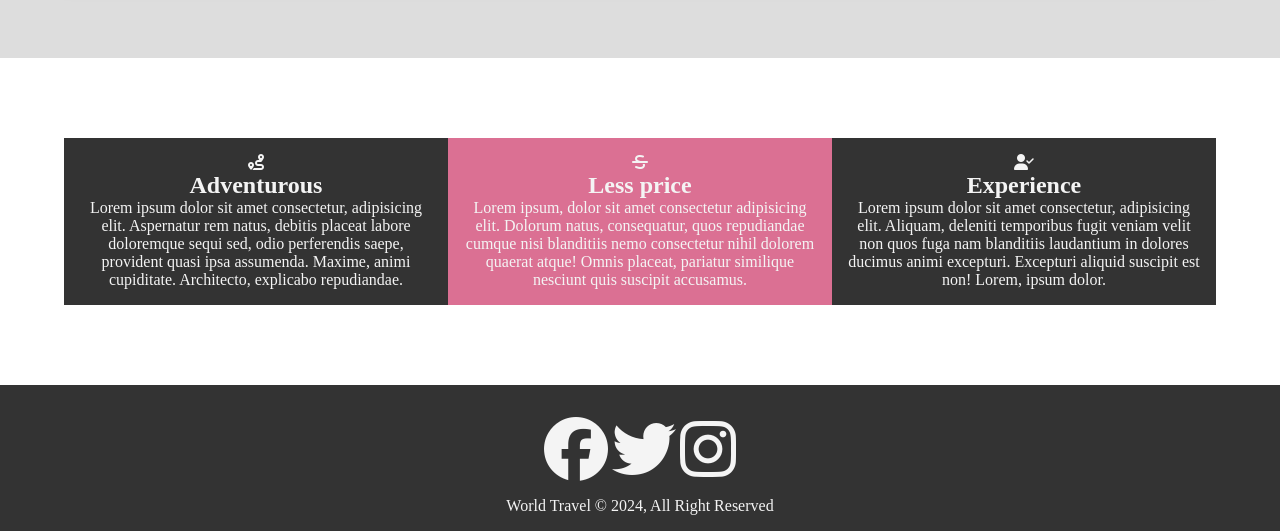
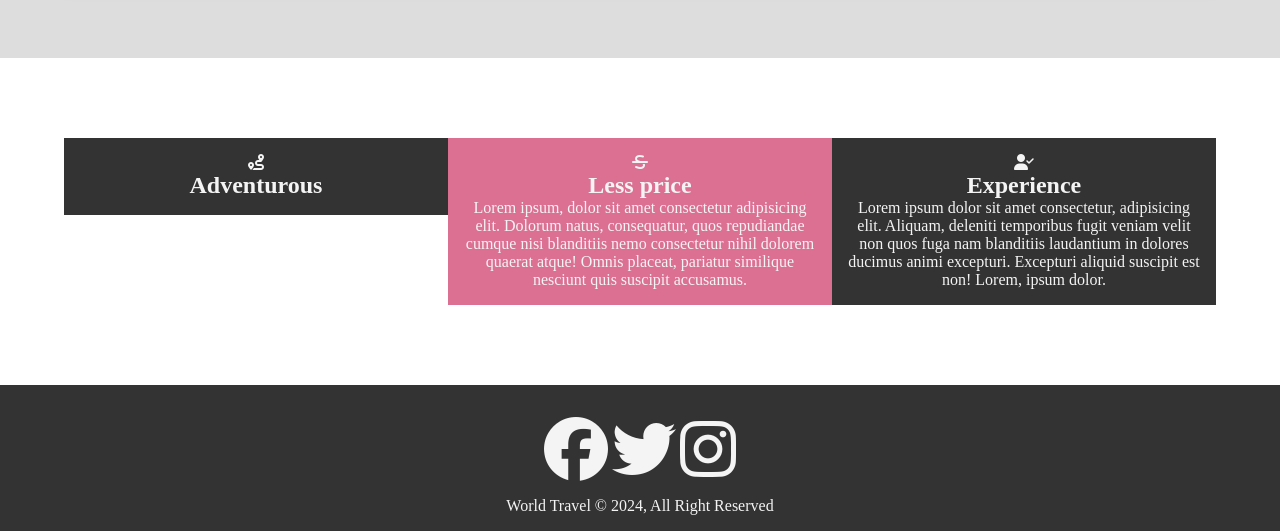
Before and after one commit to saad0918/Trip-guide, a website: page index.html in a window 1280 px wide. Shown: the part 1514-2045 px from the top of the page. Drawn offline with Linux system fonts and the light colour scheme; files whose address does not match are found by name.

Commit message:
Example commit

```diff
--- a/index.html
+++ b/index.html
@@ -51,7 +51,7 @@
             <div class="box box-1">
                 <i class="fas fa-route"></i>
                 <h2 class="md-heading">Adventurous</h2>
-                <p>Lorem ipsum dolor sit amet consectetur, adipisicing elit. Aspernatur rem natus, debitis placeat labore doloremque sequi sed, odio perferendis saepe, provident quasi ipsa assumenda. Maxime, animi cupiditate. Architecto, explicabo repudiandae.</p>
+                <p></p>
             </div>
             <div class="box box-2">
                 <i class="fas fa-strikethrough"></i>
```
Also changed, not shown: src/style2.css (added).
